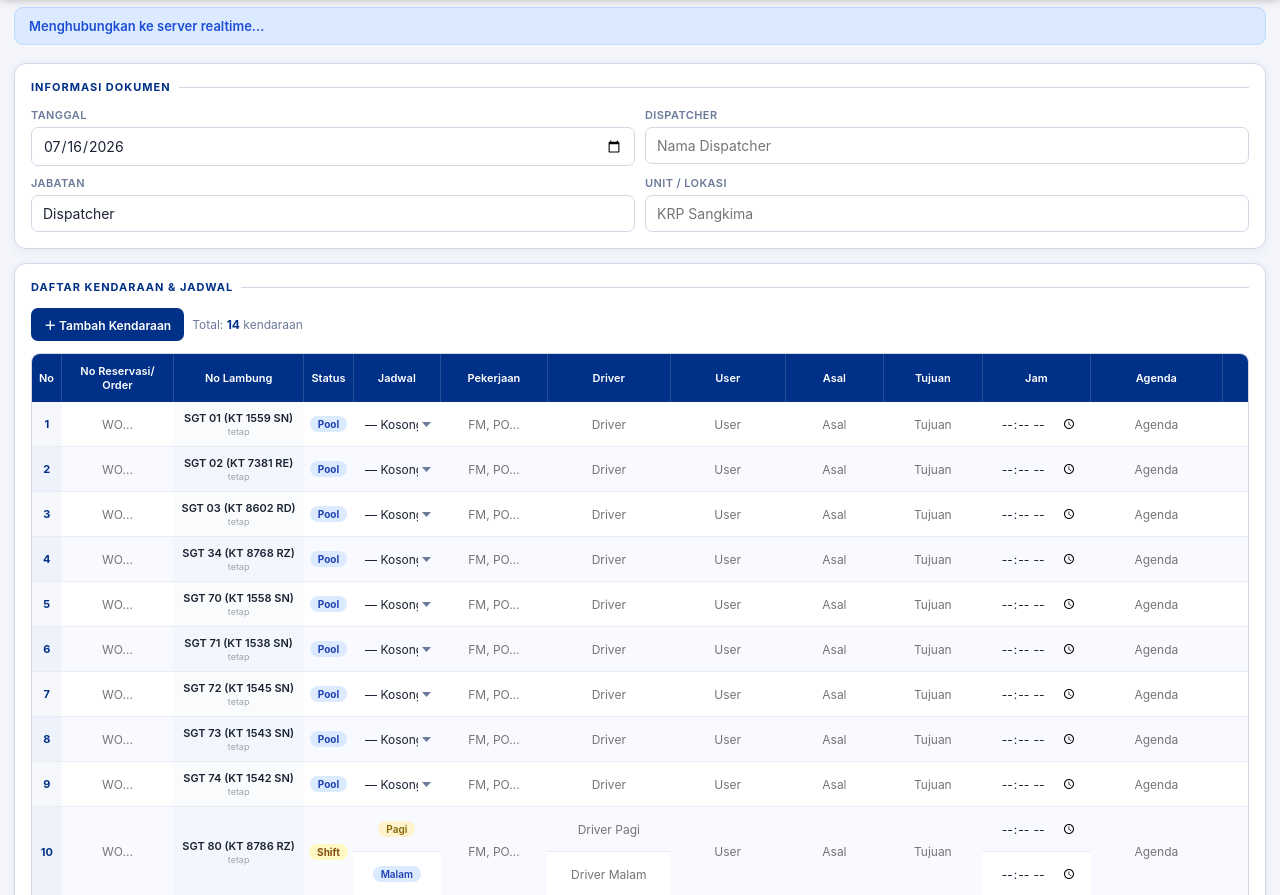
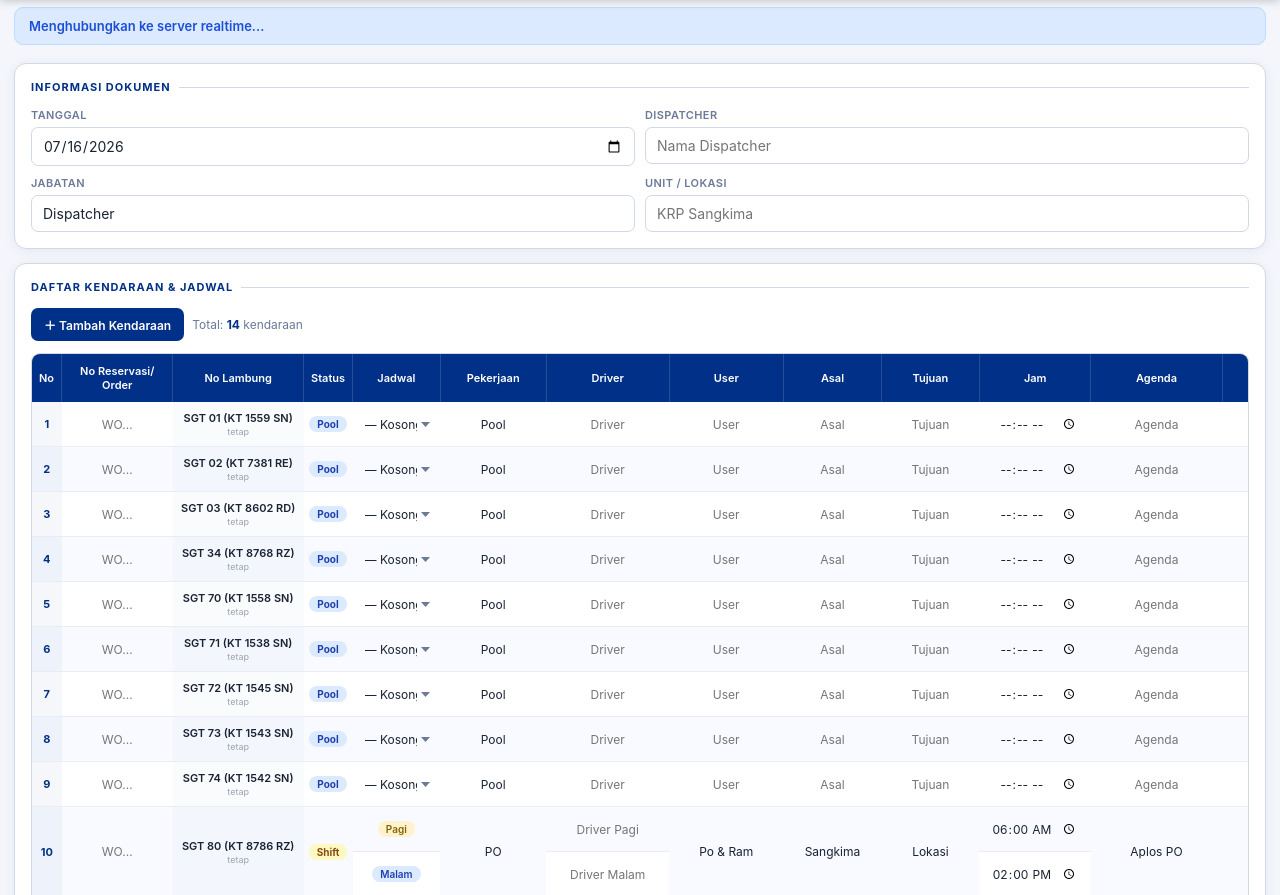
Before and after one commit to GS-SGT/KRP-SGT, a plain HTML site: page index.html in a window 1280 px wide. Shown: the part 57-952 px from the top of the page. Drawn offline with Linux system fonts and the light colour scheme; no server answers.

Commit message:
Add files via upload

```diff
--- a/index.html
+++ b/index.html
@@ -367,6 +367,30 @@ var MASTER=[
   {id:'m13',lam:'SGT 83 (KT 8789 RZ)', st:'Shift'},
   {id:'m14',lam:'SGT 84 (KT 8803 RC)', st:'Shift'},
 ];
+
+// ── Data default (berulang setiap hari) ────────────────────────────────────
+// No.1-9 (Pool): Pekerjaan selalu "Pool".
+// No.10-14 (Shift): Pekerjaan, User, Asal, Tujuan, Agenda, dan Jam (Pagi/Malam) tetap.
+// Semua tetap bisa diedit manual per hari kalau ada perubahan — ini cuma isian awal.
+// Silakan sesuaikan nilainya sesuai kebutuhan sebenarnya (revisi menyusul).
+var MASTER_DEFAULTS={
+  m1:{pk:'Pool'}, m2:{pk:'Pool'}, m3:{pk:'Pool'}, m4:{pk:'Pool'},
+  m5:{pk:'Pool'}, m6:{pk:'Pool'}, m7:{pk:'Pool'}, m8:{pk:'Pool'}, m9:{pk:'Pool'},
+  m10:{pk:'PO',              us:'Po & Ram',           as:'Sangkima', tj:'Lokasi', ag:'Aplos PO',              jp:'06:00', jml:'14:00'},
+  m11:{pk:'Checker Utara',   us:'Checker Utara',      as:'Sangkima', tj:'Lokasi', ag:'Aplos Checker Utara',   jp:'08:00', jml:'20:00'},
+  m12:{pk:'Checker Selatan', us:'Checker Selatan',    as:'Sangkima', tj:'Lokasi', ag:'Aplos Checker Selatan', jp:'08:00', jml:'20:00'},
+  m13:{pk:'Rig H25',         us:'Crew Rig H25',       as:'Sangkima', tj:'Lokasi', ag:'Aplos Rig H25',         jp:'06:00', jml:'18:00'},
+  m14:{pk:'Rig L350',        us:'Crew Rig L350',      as:'Sangkima', tj:'Lokasi', ag:'Aplos Rig L350',        jp:'06:00', jml:'18:00'}
+};
+function applyDefaults(){
+  for(var id in MASTER_DEFAULTS){
+    if(!D[id]) D[id]={};
+    var def=MASTER_DEFAULTS[id];
+    for(var k in def){
+      if(D[id][k]===undefined || D[id][k]==='') D[id][k]=def[k];
+    }
+  }
+}
 var D={},EX=[],EU=0,NS='Pool',saveTimer=null;
 var BLN=['Januari','Februari','Maret','April','Mei','Juni','Juli','Agustus','September','Oktober','November','Desember'];
 var JOPTS=['','Pagi','Sore','Malam','Luar Kota'];
@@ -376,6 +400,7 @@ window.addEventListener('DOMContentLoaded',function(){
   document.getElementById('iJab').value='Dispatcher';
   document.getElementById('iCat').value='Demikian kami sampaikan, atas perhatiannya kami ucapkan terimakasih';
   loadData();
+  applyDefaults();
   render();
   document.getElementById('addOvl').addEventListener('click',function(e){if(e.target===this)tutupAdd();});
 });
@@ -527,6 +552,7 @@ function resetAll(){
   document.getElementById('iUnit').value='';
   document.getElementById('iNama').value='';
   document.getElementById('iCat').value='Demikian kami sampaikan, atas perhatiannya kami ucapkan terimakasih';
+  applyDefaults();
   render();toast('♻️ Direset');
 }
 
```
